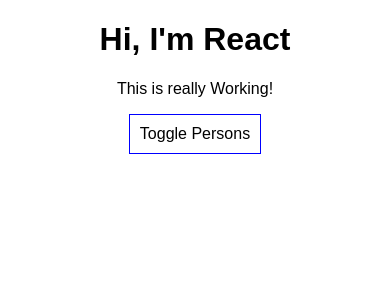
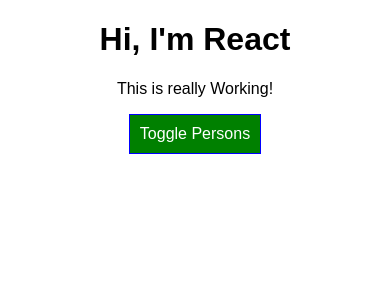
Before and after one commit to mayuri2392/react-complete-guide, a React (Create React App) app: page / in a window 390 px wide. Shown: the top 300 px of the page. Built offline with nearby package versions, Linux system fonts and the light colour scheme.

Commit message:
using radium for media queries

```diff
--- a/src/App.css
+++ b/src/App.css
@@ -2,27 +2,10 @@
   text-align: center;
 }
 
-.App-logo {
-  animation: App-logo-spin infinite 20s linear;
-  height: 80px;
+.red {
+  color: red;
 }
 
-.App-header {
-  background-color: #222;
-  height: 150px;
-  padding: 20px;
-  color: white;
+.bold {
+  font-weight: bold;
 }
-
-.App-title {
-  font-size: 1.5em;
-}
-
-.App-intro {
-  font-size: large;
-}
-
-@keyframes App-logo-spin {
-  from { transform: rotate(0deg); }
-  to { transform: rotate(360deg); }
-}
--- a/src/App.js
+++ b/src/App.js
@@ -1,5 +1,6 @@
 import React, { Component } from 'react';
 import './App.css';
+import Radium, { StyleRoot } from 'radium';
 import Person from './Person/Person';
 
 
@@ -65,11 +66,16 @@
 
   render() {
     const style = {
-      backgroundColor : 'white',
+      backgroundColor : 'green',
+      color : 'white',
       font : 'inherit',
       border : '1px solid blue',
       padding : '10px',
-      cursor : 'pointer'
+      cursor : 'pointer',
+      ':hover' : {
+        backgroundColor : 'lightgreen',
+        color : 'black'
+      }
     }
 
     let persons = null;
@@ -85,30 +91,49 @@
             changed = {(event) => this.nameChangedHandler(event, person.id)}
             />
           })}
-
         </div>
       );
+      style.backgroundColor = 'red';
+      style[':hover'] ={
+        backgroundColor :'salmon',
+        color : 'black'
+      }
     }
     /*<Person name={this.state.persons[0].name} age={this.state.persons[0].age} click = {this.switchNameHandler}>Hobby : Quizing</Person>
     <Person name={this.state.persons[1].name}age={this.state.persons[1].age} changed = {this.nameChangedHandler}/>
     <Person name={this.state.persons[2].name} age={this.state.persons[2].age}/>
     */
+
+    //let classes = ['red','bold'].join(' ');
+
+    const classes = [];
+    if(this.state.persons.length <= 2){
+      classes.push('red'); //classes = ['red'];
+    }
+    if(this.state.persons.length <=1){
+      classes.push('bold'); //classes = ['red', 'bold'];
+    }
+
+
     return (
+      <StyleRoot>
       <div className="App">
         <h1>Hi, I'm React</h1>
-        <p>This is really Working!</p>
-        <button style = {style}
+        <p className={classes.join(' ')}>This is really Working!</p>
+        <button
+        style = {style}
         onClick = {this.togglePersonsHandler
         }>Toggle Persons</button>
       {persons}
       </div>
+      </StyleRoot>
     );
 
   //return React.createElement('div', { className:'App'}, React.createElement('h1', null, 'Does this work now?'));
   }
 }
 
-export default App;
+export default Radium(App);
 
 /*import React, { useState } from 'react';
 import './App.css';
--- a/src/Person/Person.js
+++ b/src/Person/Person.js
@@ -1,9 +1,15 @@
 import React from 'react';
+import Radium from 'radium';
 import './Person.css';
 
 const person = (props) => {
+    const style = {
+        '@media(min-width:500px)':{
+            width : '450px'
+        }
+    };
     return (
-        <div className = 'Person'>
+        <div className = 'Person' style={style}>
             <p onClick = {props.click}>I'm {props.name} and I am {props.age} years old!</p>
             <p>{props.children}</p>
             <input type="text" onChange = {props.changed} value= {props.name}/>
@@ -12,4 +18,4 @@
     )
 }
 
-export default person;
+export default Radium(person);
```
Also changed, not shown: package.json (+15 -1 lines), 2 other files (tests, documents, lock files or other folders).
